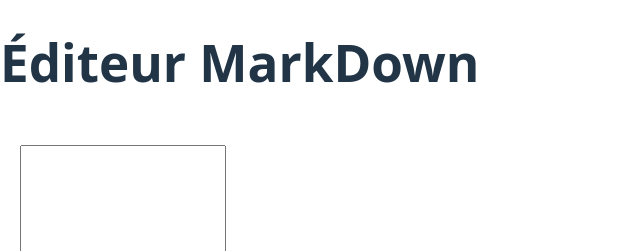
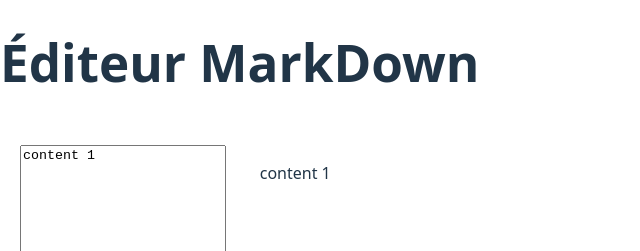
Before and after one commit to Skizzz81/ProjectMarkdown, a React (Vite) app: page / in a window 1280 px wide. Shown: the top 251 px of the page, without its empty margins (0-640 px from the left). Built offline with nearby package versions, Linux system fonts and the light colour scheme.

Commit message:
Local storage + gestion multiple fichiers

```diff
--- a/src/App.jsx
+++ b/src/App.jsx
@@ -1,4 +1,4 @@
-import { useState } from "react";
+import { useState, useEffect } from "react";
 
 import MarkdownEditor from "./components/Editor/MarkdownEditor";
 import MarkdownPreview from "./components/Editor/MarkdownPreview";
@@ -6,15 +6,42 @@ import "./App.css";
 
 
 export default function App() {
-  const [text, setText] = useState("");
+
+    // Charger le texte sauvegardé au démarrage
+  const [files, setFiles] = useState(() => {
+    const savedFiles = localStorage.getItem("markdown-files");
+    return savedFiles ? JSON.parse(savedFiles) : [
+      { id: 1, name: "notes.md", content: "content 1 " },
+      { id: 2, name: "todo.md", content: "content 2" },
+      { id: 3, name: "ideas.md", content: "content 3" }
+    ];
+  });
+
+
+  // Fichier actif id = 1 TODO : dynamique
+const[activeFileId , setActiveFileId ] = useState(1);
+
+//  trouver le fichier Actif
+const activeFile = files.find(file => file.id === activeFileId);
+
+
+const changeContent = (newContent) => {
+setFiles(files.map(file => file.id === activeFileId ?  {...file, content: newContent} : file
+    ));
+}
+
+  // Sauvegarder automatiquement à chaque modification
+  useEffect(() => {
+    localStorage.setItem("markdown-files", JSON.stringify(files));
+  }, [files]);
 
   return (
     <>
       <h1>Éditeur MarkDown</h1>
 
       <div className="editor-layout">
-      <MarkdownEditor value={text} onChange={setText} />
-      <MarkdownPreview text={text} />
+      <MarkdownEditor value={activeFile.content} onChange={changeContent} />
+      <MarkdownPreview text={activeFile.content} />
       </div>
 
 
```
